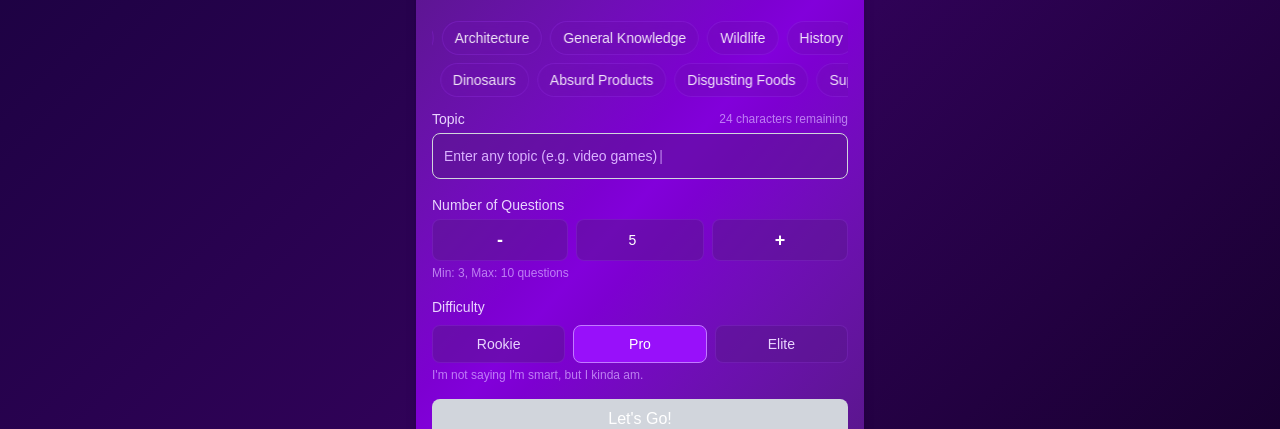
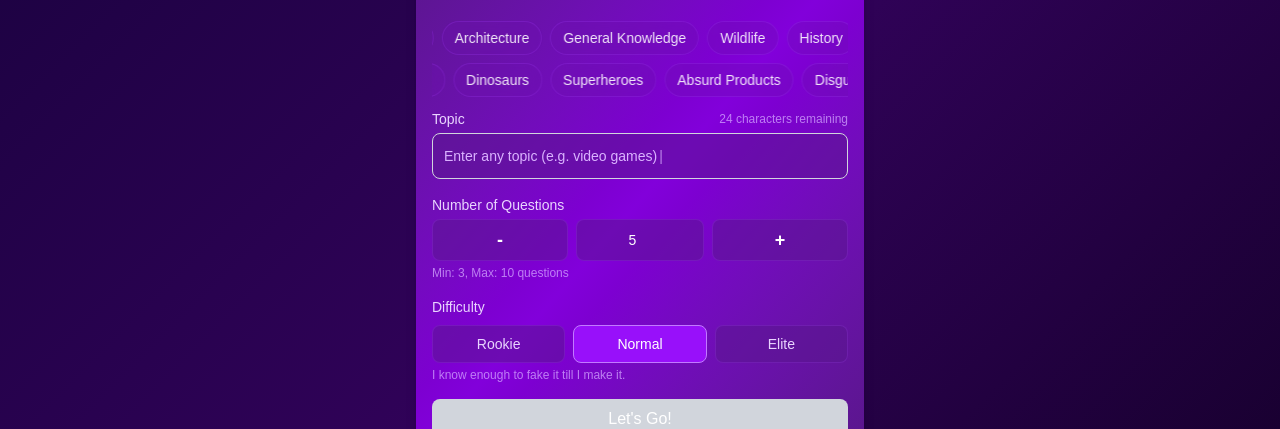
Before and after one commit to cobrauf/trivia-llm2, a Next.js app: page / in a window 1280 px wide. Shown: the part 200-629 px from the top of the page. Built offline with nearby package versions, Linux system fonts and the light colour scheme.

Commit message:
changed pro level to normal

```diff
--- a/src/app/(trivia)/page.tsx
+++ b/src/app/(trivia)/page.tsx
@@ -15,7 +15,7 @@ export default function Home() {
   const [topic, setTopic] = useState("");
   const [questionCount, setQuestionCount] = useState<number>(5);
   const [difficulty, setDifficulty] = useState<DifficultyLevel>(
-    QUIZ_CONSTANTS.DIFFICULTY_LEVELS.PRO
+    QUIZ_CONSTANTS.DIFFICULTY_LEVELS.NORMAL
   );
   const [isGenerating, setIsGenerating] = useState(false);
   const [progress, setProgress] = useState({ current: 0, total: 0 });
--- a/src/app/quiz/question/page.tsx
+++ b/src/app/quiz/question/page.tsx
@@ -536,7 +536,7 @@ export default function QuestionPage() {
       {/* Back Navigation Confirmation Modal */}
       <ConfirmationModal
         isOpen={showBackConfirmation}
-        message="Go back to trivia setup?"
+        message="Go back to trivia config? Progress will be lost."
         onConfirm={handleBackConfirm}
         onCancel={handleBackCancel}
       />
--- a/src/components/DifficultySelector.tsx
+++ b/src/components/DifficultySelector.tsx
@@ -11,7 +11,7 @@ export function DifficultySelector({
 }: DifficultySelectorProps) {
   const difficulties: DifficultyLevel[] = [
     QUIZ_CONSTANTS.DIFFICULTY_LEVELS.ROOKIE,
-    QUIZ_CONSTANTS.DIFFICULTY_LEVELS.PRO,
+    QUIZ_CONSTANTS.DIFFICULTY_LEVELS.NORMAL,
     QUIZ_CONSTANTS.DIFFICULTY_LEVELS.ELITE,
   ];
 
@@ -19,8 +19,8 @@ export function DifficultySelector({
   const difficultyTaglines: Record<DifficultyLevel, string> = {
     [QUIZ_CONSTANTS.DIFFICULTY_LEVELS.ROOKIE]:
       "I'm basically a potato playing this game.",
-    [QUIZ_CONSTANTS.DIFFICULTY_LEVELS.PRO]:
-      "I'm not saying I'm smart, but I kinda am.",
+    [QUIZ_CONSTANTS.DIFFICULTY_LEVELS.NORMAL]:
+      "I know enough to fake it till I make it.",
     [QUIZ_CONSTANTS.DIFFICULTY_LEVELS.ELITE]:
       "I've been preparing for this since birth. It's time.",
   };
--- a/src/data/suggestedTopics.ts
+++ b/src/data/suggestedTopics.ts
@@ -31,6 +31,7 @@ export const TOPIC_CATEGORIES: TopicCategory[] = [
     name: "Specific Interests",
     topics: [
       "Famous Inventions",
+      "Oscar Winners",
       "Superheroes",
       "Video Games",
       "Disgusting Foods",
--- a/src/lib/openrouter.ts
+++ b/src/lib/openrouter.ts
@@ -135,7 +135,7 @@ function createLLMRequestBody({
 function generatePrompt(params: QuestionGenerationParams): string {
   const difficultyMap: Record<DifficultyLevel, string> = {
     [QUIZ_CONSTANTS.DIFFICULTY_LEVELS.ROOKIE]: "beginner",
-    [QUIZ_CONSTANTS.DIFFICULTY_LEVELS.PRO]: "intermediate",
+    [QUIZ_CONSTANTS.DIFFICULTY_LEVELS.NORMAL]: "intermediate",
     [QUIZ_CONSTANTS.DIFFICULTY_LEVELS.ELITE]: "advanced",
   };
 
--- a/src/lib/quiz.ts
+++ b/src/lib/quiz.ts
@@ -3,7 +3,7 @@ export const QUIZ_CONSTANTS = {
   MAX_QUESTIONS: 10,
   DIFFICULTY_LEVELS: {
     ROOKIE: "rookie",
-    PRO: "pro",
+    NORMAL: "normal",
     ELITE: "elite",
   },
 } as const;
--- a/src/schemas/question.ts
+++ b/src/schemas/question.ts
@@ -5,7 +5,7 @@ export const QuestionGenerationSchema = z.object({
   topic: z.string().min(1).max(24, "Topic must not exceed 24 characters"),
   difficulty: z.enum([
     QUIZ_CONSTANTS.DIFFICULTY_LEVELS.ROOKIE,
-    QUIZ_CONSTANTS.DIFFICULTY_LEVELS.PRO,
+    QUIZ_CONSTANTS.DIFFICULTY_LEVELS.NORMAL,
     QUIZ_CONSTANTS.DIFFICULTY_LEVELS.ELITE,
   ]),
   questionCount: z
```
